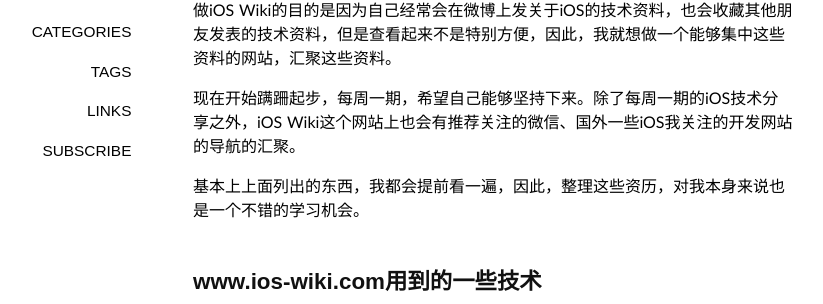
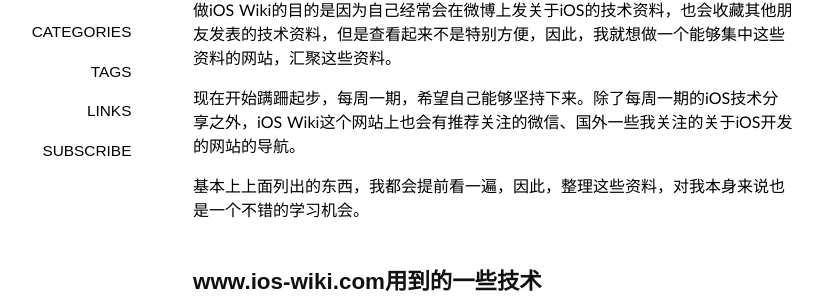
Before and after one commit to wufawei/wufawei.github.com, a Jekyll site: the page built from _posts/201401/2014-01-12-ios-wiki.md, in a window 1280 px wide. Shown: the part 181-485 px from the top of the page, without its empty margins (147-970 px from the left). Built offline with Jekyll 4.4.1, drawn with Linux system fonts in a browser that asks for light colours; some web fonts are replaced; Markdown is read by kramdown in place of the engine named in the settings; comment, search, counter and statistics services are not loaded.

Commit message:
fix wording.

```diff
--- a/_posts/201401/2014-01-12-ios-wiki.md
+++ b/_posts/201401/2014-01-12-ios-wiki.md
@@ -17,10 +17,10 @@
 做iOS Wiki的目的是因为自己经常会在微博上发关于iOS的技术资料，也会收藏其他朋友发表的技术资料，但是查看起来不是特别方便，因此，我就想做一个能够集中这些资料的网站，汇聚这些资料。
 
 
-现在开始蹒跚起步，每周一期，希望自己能够坚持下来。除了每周一期的iOS技术分享之外，iOS Wiki这个网站上也会有推荐关注的微信、国外一些iOS我关注的开发网站的导航的汇聚。
+现在开始蹒跚起步，每周一期，希望自己能够坚持下来。除了每周一期的iOS技术分享之外，iOS Wiki这个网站上也会有推荐关注的微信、国外一些我关注的关于iOS开发的网站的导航。
 
 
-基本上上面列出的东西，我都会提前看一遍，因此，整理这些资历，对我本身来说也是一个不错的学习机会。
+基本上上面列出的东西，我都会提前看一遍，因此，整理这些资料，对我本身来说也是一个不错的学习机会。
 
 
 <br>
```
